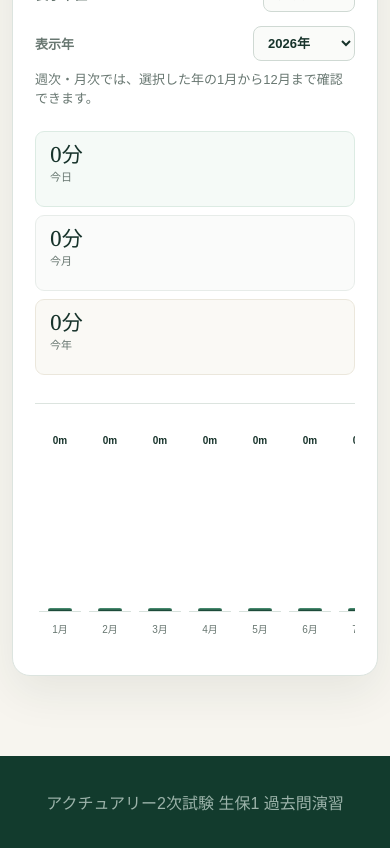
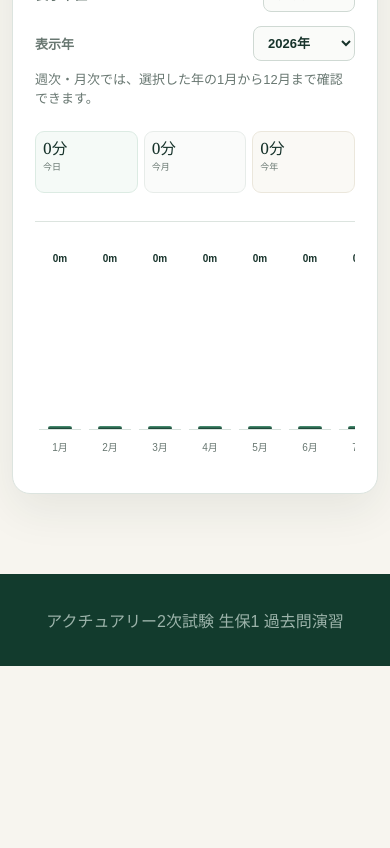
Before and after one commit to yoshi123027-del/actuary-app-seiho1, a Next.js app in the folder vercel/: page / in a window 390 px wide. Shown: the part 1960-2808 px from the top of the page. After the commit the page ends 2626 px from the top, so only its background shows below. Built offline with nearby package versions, Linux system fonts and the light colour scheme.

Commit message:
勉強時間サマリーを横一列に圧縮する

```diff
--- a/vercel/app/globals.css
+++ b/vercel/app/globals.css
@@ -95,10 +95,10 @@
 .study-filter-row { display: flex; align-items: center; justify-content: flex-end; gap: 14px; flex-wrap: wrap; }
 .study-history-tools label { display: flex; align-items: center; color: var(--muted); font-size: 13px; font-weight: 700; white-space: nowrap; }
 .study-history-tools select { min-width: 92px; margin-left: 10px; padding: 8px 28px 8px 10px; color: var(--ink); background: #fafbf9; border: 1px solid #cfd9d3; border-radius: 8px; }
-.study-summary { display: grid; grid-template-columns: repeat(3, 1fr); gap: 8px; }
-.study-summary .stat { min-height: 76px; padding: 11px 14px; background: #fafbfa; border-color: #e7ece9; border-radius: 9px; }
-.study-summary .stat strong { font-size: clamp(21px, 3vw, 27px); }
-.study-summary .stat > span:not(.stat-icon) { margin-top: 3px; font-size: 11px; }
+.study-summary { display: grid; grid-template-columns: repeat(3, minmax(0, 1fr)); gap: 7px; }
+.study-summary .stat { min-height: 68px; padding: 10px 12px; background: #fafbfa; border-color: #e7ece9; border-radius: 9px; }
+.study-summary .stat strong { overflow: hidden; font-size: clamp(18px, 2.7vw, 24px); line-height: 1.1; white-space: nowrap; text-overflow: ellipsis; }
+.study-summary .stat > span:not(.stat-icon) { margin-top: 3px; font-size: 10px; }
 .study-summary .stat.study-today { background: #f5faf7; border-color: #dcebe3; }
 .study-summary .stat.study-year { background: #faf9f5; border-color: #ebe7dc; }
 .study-chart { height: 250px; margin-top: 28px; padding: 12px 4px 0; display: grid; grid-template-columns: repeat(var(--study-period-count, 14), minmax(42px, 1fr)); gap: 8px; overflow-x: auto; border-top: 1px solid var(--line); }
@@ -164,7 +164,10 @@
   .timer { align-items: stretch; flex-direction: column; gap: 16px; }
   .timer button { width: 100%; }
   .section-title { align-items: flex-start; flex-direction: column; gap: 8px; }
-  .study-summary { grid-template-columns: 1fr; }
+  .study-summary { grid-template-columns: repeat(3, minmax(0, 1fr)); gap: 6px; }
+  .study-summary .stat { min-height: 62px; padding: 8px 7px; }
+  .study-summary .stat strong { font-size: clamp(13px, 4vw, 18px); }
+  .study-summary .stat > span:not(.stat-icon) { font-size: 9px; }
   .study-history-tools { width: 100%; align-items: flex-start; }
   .study-filter-row { width: 100%; justify-content: flex-start; }
   .study-history-tools label { justify-content: space-between; width: 100%; }
```
